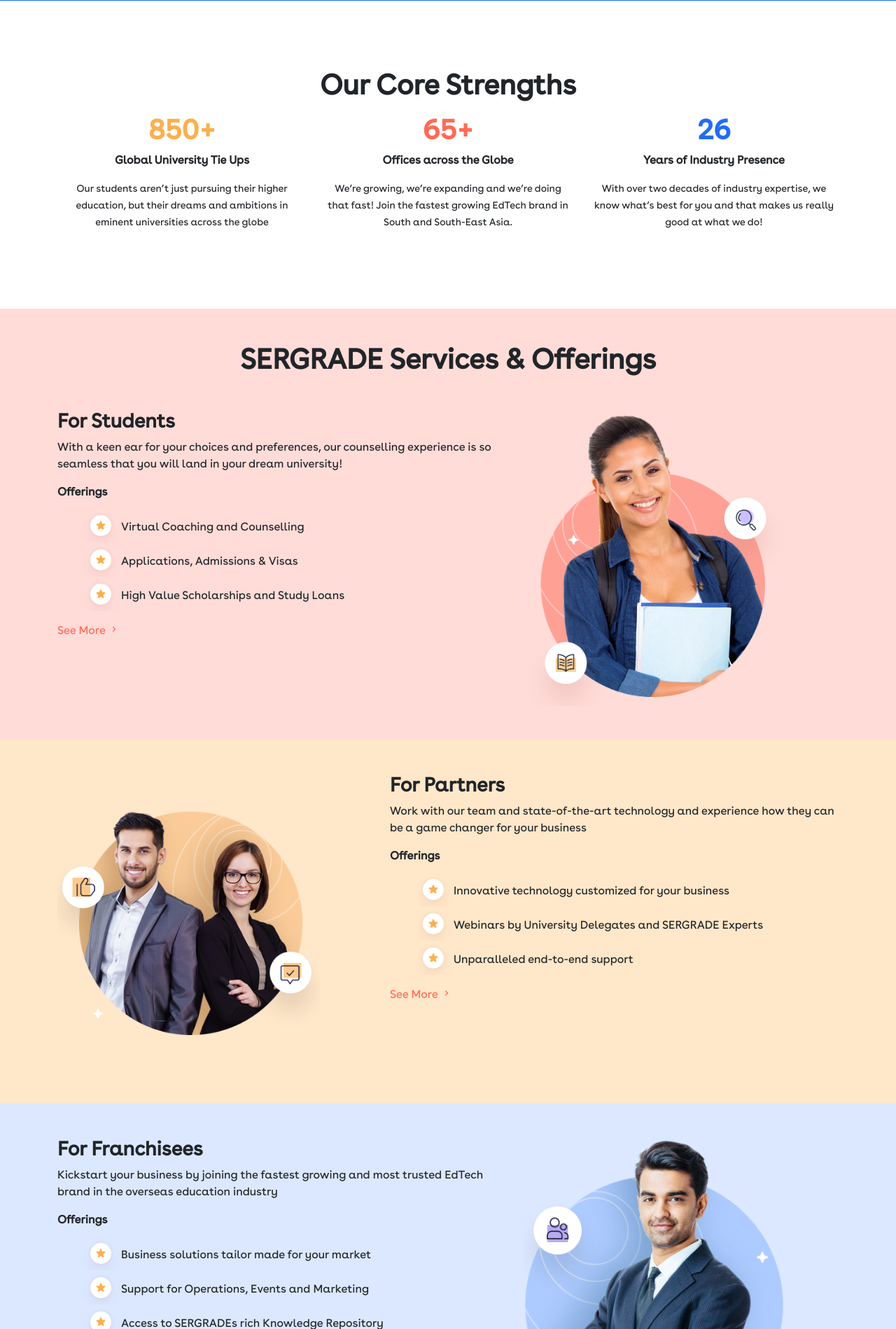
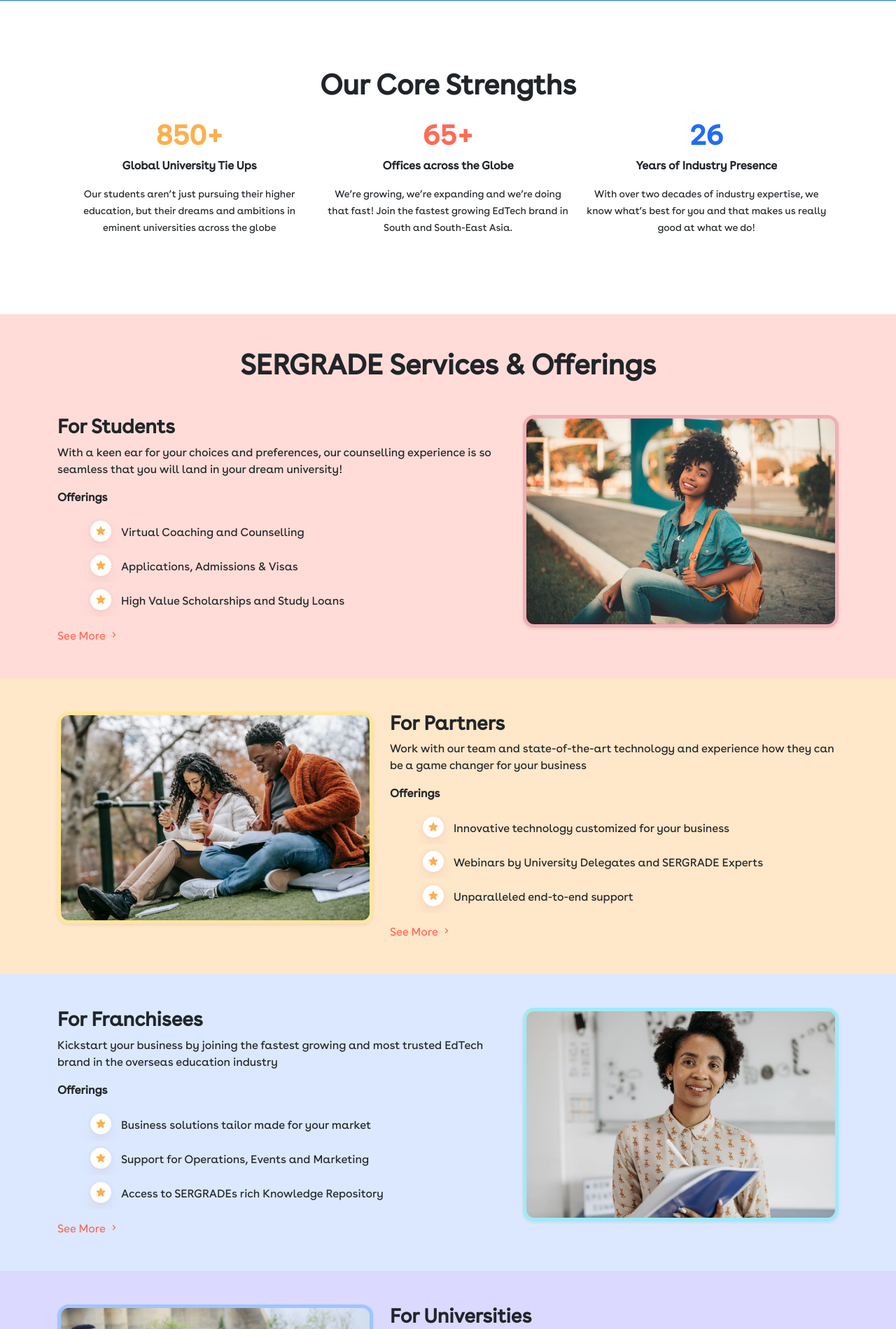
Before and after one commit to Victor070656/Sergrade-Royale, a PHP site: page / in a window 1280 px wide. Shown: the part 975-2874 px from the top of the page at 70% size. Run offline with PHP 8.4, Linux system fonts and the light colour scheme.

Commit message:
updated some images

```diff
--- a/index.php
+++ b/index.php
@@ -292,7 +292,7 @@
                 <small>(For Partners)</small></a>
             </li>
             <li class="nav-item">
-              <a
+              <a href="login.php"
                 class="btn btn-light text-danger main-btn second-btn d-flex align-items-center gap-2"
                 style="font-size: smaller"><i class="bx bxs-video fs-6 m-0"></i>
                 <span>Book Online Counselling</span>
@@ -314,7 +314,7 @@
       <img
         src="assets/img/svg/new-palace.png"
         alt=""
-        style="top: 60px"
+        style="top: 30px"
         class="opacity-25 position-absolute end-0 object-fit-contain z-0" />
       <img
         src="assets/img/svg/abt-bg-star.svg"
@@ -322,8 +322,8 @@
         style="top: 60px"
         class="position-absolute end-0 object-fit-contain" />
       <!-- / bg -->
-      <div class="container h-100 position-relative z-2">
-        <div class="row vh-100 align-items-center">
+      <div class="container min-vh-100  position-relative z-2">
+        <div class="row min-vh-100 align-items-center">
           <div class="col-md-6 order-last order-md-first">
             <h1 class="text-light fw-semibold">
               We are bringing overseas education within everyone’s reach
@@ -332,11 +332,11 @@
               Our Tech-enabled solutions help international students and
               recruitment partners choose the best global universities
             </p>
-            <a href="#" class="btn cta-btn">Start Your Journey</a>
+            <a href="login.php" class="btn cta-btn">Start Your Journey</a>
           </div>
           <div class="col-md-6 order-first order-md-last">
             <img
-              src="assets/img/svg/banner-girl_enhanced.webp"
+              src="assets/img/hero1.png"
               alt=""
               class="img-fluid"
               style="width: 90%; margin: auto" />
@@ -349,10 +349,10 @@
     <!-- strength -->
     <section class="py-5">
       <div class="container py-5">
-        <div class="mb-3">
+        <div class="mb-4">
           <h1 class="text-center fw-bold">Our Core Strengths</h1>
         </div>
-        <div class="row">
+        <div class="row px-3">
           <div class="col-md-4">
             <div class="text-center mb-3">
               <h1 class="fw-bold" style="color: #fdaf4d">850+</h1>
@@ -412,9 +412,9 @@
           </div>
           <div class="col-md-5 order-first order-md-last">
             <img
-              src="assets/img/svg/services1.png"
+              src="assets/img/02.jpg"
               alt=""
-              class="img-fluid mx-auto" />
+              class="img-fluid mx-auto rounded-4 shadow-sm mb-4 mb-md-0 border border-5 border-danger-subtle" />
           </div>
         </div>
       </div>
@@ -426,9 +426,9 @@
         <div class="row">
           <div class="col-md-5">
             <img
-              src="assets/img/svg/services2.png"
+              src="assets/img/03.jpg"
               alt=""
-              class="img-fluid mx-auto" />
+              class="img-fluid mx-auto rounded-4 shadow-sm mb-4 mb-md-0 border border-5 border-warning-subtle" />
           </div>
           <div class="col-md-7">
             <h3 class="fw-semibold">For Partners</h3>
@@ -467,9 +467,9 @@
           </div>
           <div class="col-md-5 order-first order-md-last">
             <img
-              src="assets/img/svg/services3.png"
+              src="assets/img/07.webp"
               alt=""
-              class="img-fluid mx-auto" />
+              class="img-fluid mx-auto rounded-4 shadow-sm mb-4 mb-md-0 border border-5 border-info-subtle" />
           </div>
         </div>
       </div>
@@ -480,9 +480,9 @@
         <div class="row">
           <div class="col-md-5">
             <img
-              src="assets/img/svg/services4.png"
+              src="assets/img/10.jpeg"
               alt=""
-              class="img-fluid mx-auto" />
+              class="img-fluid mx-auto rounded-4 shadow-sm mb-4 mb-md-0 border border-5 border-primary-subtle" />
           </div>
           <div class="col-md-7">
             <h3 class="fw-semibold">For Universities</h3>
@@ -561,7 +561,7 @@
                   2025 Intake.
                 </p>
                 <a
-                  href="#"
+                  href="login.php"
                   class="text-decoration-none"
                   style="color: #ff6b56">Register Now <i class="bx bx-chevron-right"></i></a>
               </div>
@@ -597,7 +597,7 @@
                       High-Ranked
                     </p>
                     <a
-                      href="#"
+                      href="login.php"
                       class="text-decoration-none"
                       style="color: #ff6b56">Register Now <i class="bx bx-chevron-right"></i></a>
                   </div>
@@ -631,7 +631,7 @@
                       Score in GRE
                     </p>
                     <a
-                      href="#"
+                      href="login.php"
                       class="text-decoration-none"
                       style="color: #ff6b56">Register Now <i class="bx bx-chevron-right"></i></a>
                   </div>
@@ -789,7 +789,7 @@
                 learning and growth opportunities and advance your career with
                 us.
               </p>
-              <a href="#" class="btn btn-light text-danger px-4 mb-5">Apply Now</a>
+              <a href="login.php" class="btn btn-light text-danger px-4 mb-5">Apply Now</a>
               <img
                 src="assets/img/svg/kcupdatesline.svg"
                 alt=""
```
Also changed, not shown: assets/img/01.jpg (added), assets/img/02.jpg (added), assets/img/03.jpg (added), assets/img/04.jpg (added), assets/img/05.webp (added), assets/img/06.webp (added), assets/img/07.webp (added), assets/img/08.jpeg (added), assets/img/09.jpeg (added), assets/img/10.jpeg (added), assets/img/10877.jpg (added), assets/img/11.jpg (added), assets/img/12.jpg (added), assets/img/13.jpg (added), 1 more files, 1 other file.
